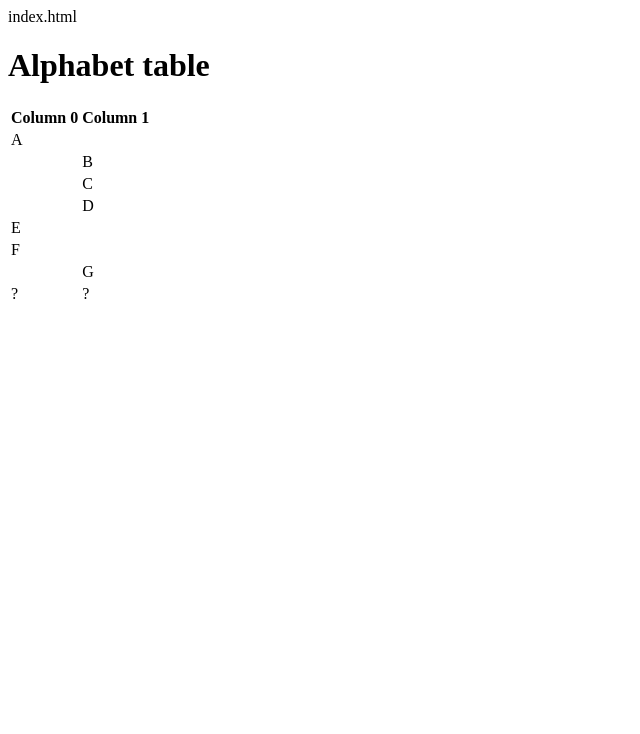
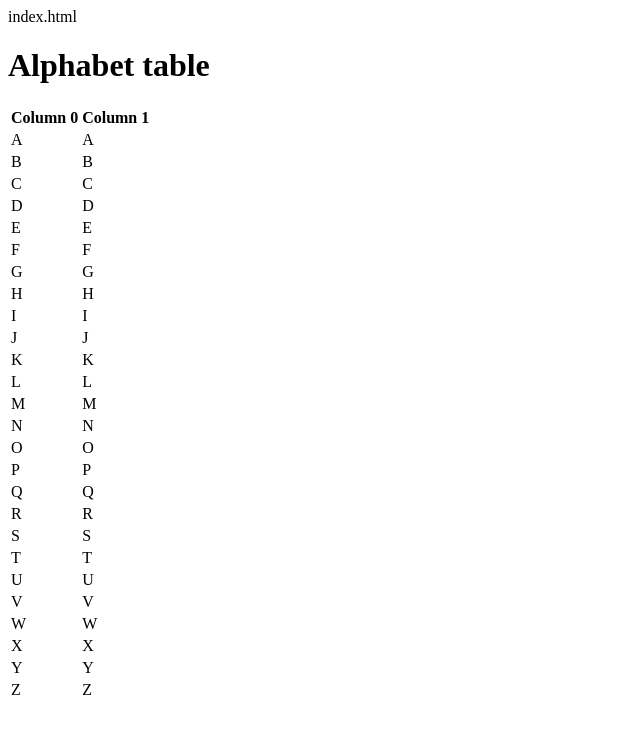
Before and after one commit to comp426-2022-fall/a01-evazhuqi, a website: page public/index.html in a window 1280 px wide. Shown: the whole page, without its empty margins (0-640 px from the left). Drawn offline with Linux system fonts and the light colour scheme.

Commit message:
edited index.html

```diff
--- a/public/index.html
+++ b/public/index.html
@@ -18,29 +18,83 @@ index.html
 				</thead>
 				<tbody>
   					<tr>
-    						<td>A</td><td></td>
+    						<td>A</td><td>A</td>
   					</tr>
   					<tr>
-    						<td></td><td>B</td>
+    						<td>B</td><td>B</td>
   					</tr>
   					<tr>
-    						<td></td><td>C</td>
+    						<td>C</td><td>C</td>
   					</tr>
   					<tr>
-    						<td></td><td>D</td>
+    						<td>D</td><td>D</td>
   					</tr>
   					<tr>
-    						<td>E</td><td></td>
+    						<td>E</td><td>E</td>
   					</tr>
   					<tr>
-    						<td>F</td><td></td>
+    						<td>F</td><td>F</td>
   					</tr>
   					<tr>
-    						<td></td><td>G</td>
+    						<td>G</td><td>G</td>
   					</tr>
   					<tr>
-    						<td>?</td><td>?</td>
+    						<td>H</td><td>H</td>
   					</tr>
+                                        <tr>
+                                                <td>I</td><td>I</td>
+                                        </tr>
+                                        <tr>
+                                                <td>J</td><td>J</td>
+                                        </tr>
+                                        <tr>
+                                                <td>K</td><td>K</td>
+                                        </tr>
+                                        <tr>
+                                                <td>L</td><td>L</td>
+                                        </tr>
+                                        <tr>
+                                                <td>M</td><td>M</td>
+                                        </tr>
+                                        <tr>
+                                                <td>N</td><td>N</td>
+                                        </tr>
+                                        <tr>
+                                                <td>O</td><td>O</td>
+                                        </tr>
+                                        <tr>
+                                                <td>P</td><td>P</td>
+                                        </tr>
+                                        <tr>
+                                                <td>Q</td><td>Q</td>
+                                        </tr>
+                                        <tr>
+                                                <td>R</td><td>R</td>
+                                        </tr>
+                                        <tr>
+                                                <td>S</td><td>S</td>
+                                        </tr>
+                                        <tr>
+                                                <td>T</td><td>T</td>
+                                        </tr>
+                                        <tr>
+                                                <td>U</td><td>U</td>
+                                        </tr>
+                                        <tr>
+                                                <td>V</td><td>V</td>
+                                        </tr>
+                                        <tr>
+                                                <td>W</td><td>W</td>
+                                        </tr>
+                                        <tr>
+                                                <td>X</td><td>X</td>
+                                        </tr>
+                                        <tr>
+                                                <td>Y</td><td>Y</td>
+                                        </tr>
+                                        <tr>
+                                                <td>Z</td><td>Z</td>
+                                        </tr>
 				</tbody>
 			</table>
         	</div>
```
